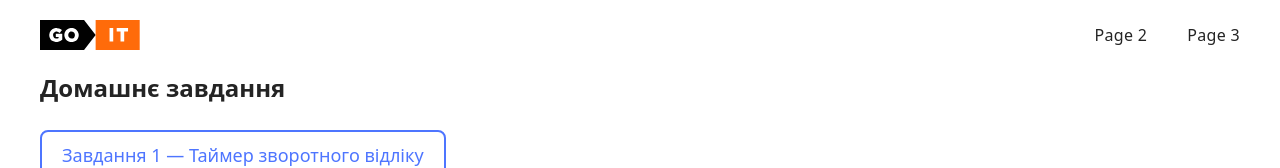
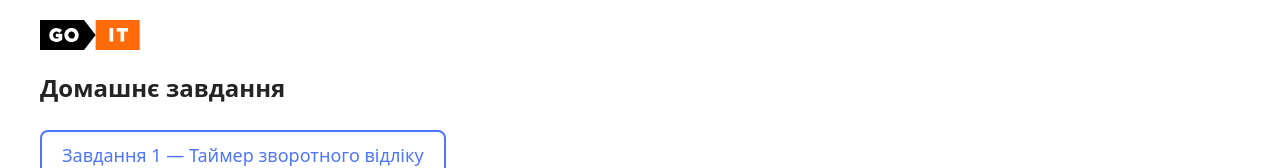
Before and after one commit to Uncle-IvIv/goit-js-hw-10, a plain HTML site: page index.html in a window 1280 px wide. Shown: the top 168 px of the page. Drawn offline with Linux system fonts and the light colour scheme.

Commit message:
Deploying to gh-pages from @ Uncle-IvIv/goit-js-hw-10@33627c041c76eb9fbca96582359ec15096ccf77a 🚀

```diff
--- a/index.html
+++ b/index.html
@@ -19,14 +19,14 @@
           <use href="/goit-js-hw-10/assets/sprite-E8vg0sBb.svg#logo"></use>
         </svg>
       </a>
-      <ul class="nav-list">
+      <!-- <ul class="nav-list">
         <li class="nav-item">
           <a class="nav-link {=$highlight-act}" href="./page-2.html">Page 2</a>
         </li>
         <li class="nav-item">
           <a class="nav-link {=$highlight-curr}" href="./page-3.html">Page 3</a>
         </li>
-      </ul>
+      </ul> -->
     </nav>
   </div>
 </header>
```
